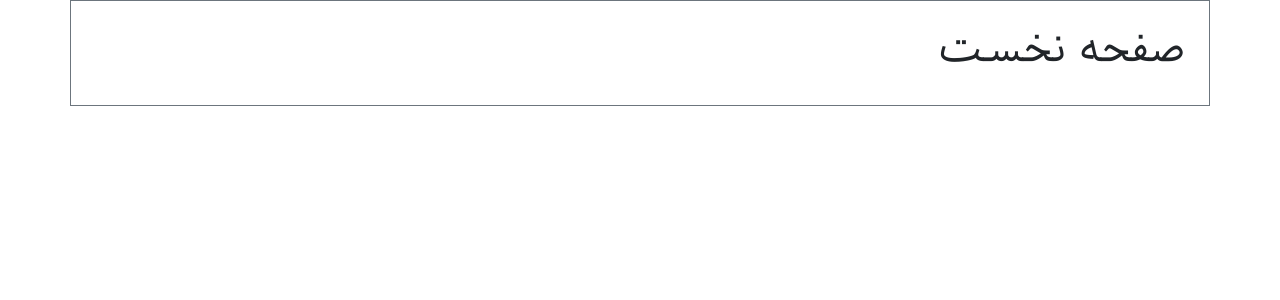
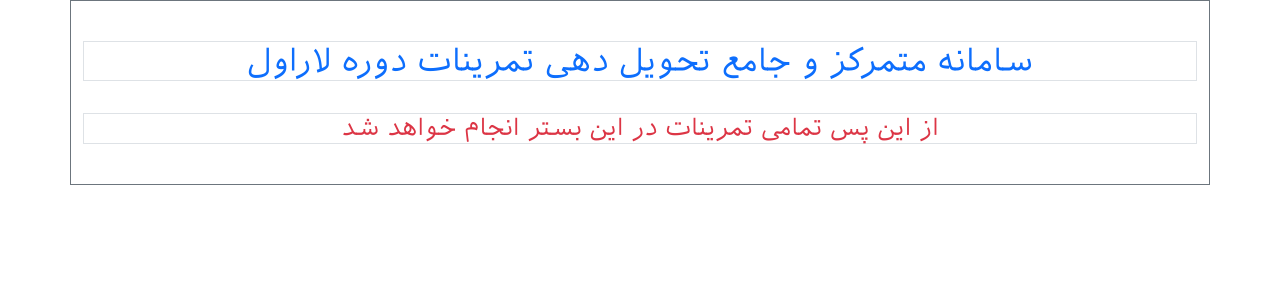
Before and after one commit to ali01ch/laravel_course_practices, a PHP site: the page made by index.php in a window 1280 px wide. Shown: the part 70-370 px from the top of the page. Run offline with PHP 8.4, Linux system fonts and the light colour scheme; some libraries are stand-ins or nearby versions.

Commit message:
update the content of home page

```diff
--- a/particles/homePage.php
+++ b/particles/homePage.php
@@ -1,3 +1,4 @@
 <div class="container row mx-auto border border-secondary w-auto py-4">
-    <h1>صفحه نخست</h1>
+    <h2 class="border text-center text-primary my-3">سامانه متمرکز و جامع تحویل دهی تمرینات دوره لاراول</h2>
+    <h4 class="border text-center text-danger my-3">از این پس تمامی تمرینات در این بستر انجام خواهد شد</h4>
 </div>
```
